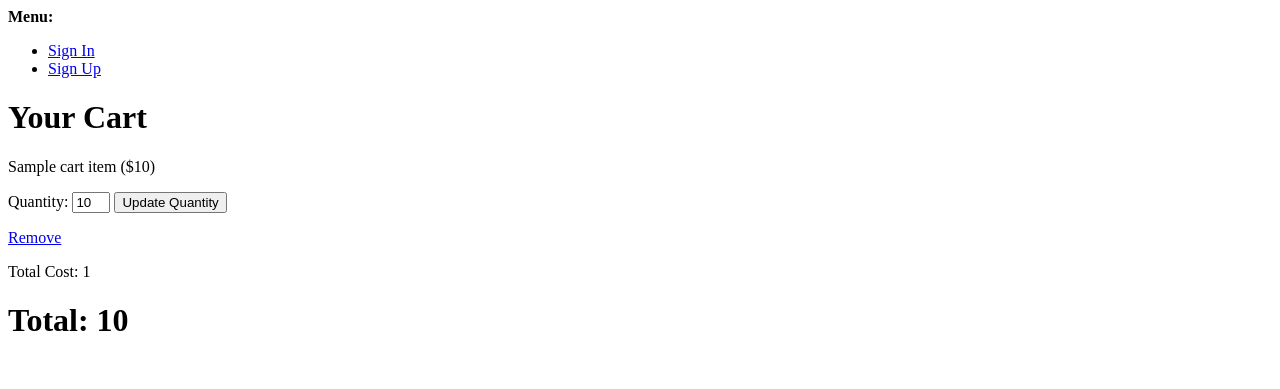
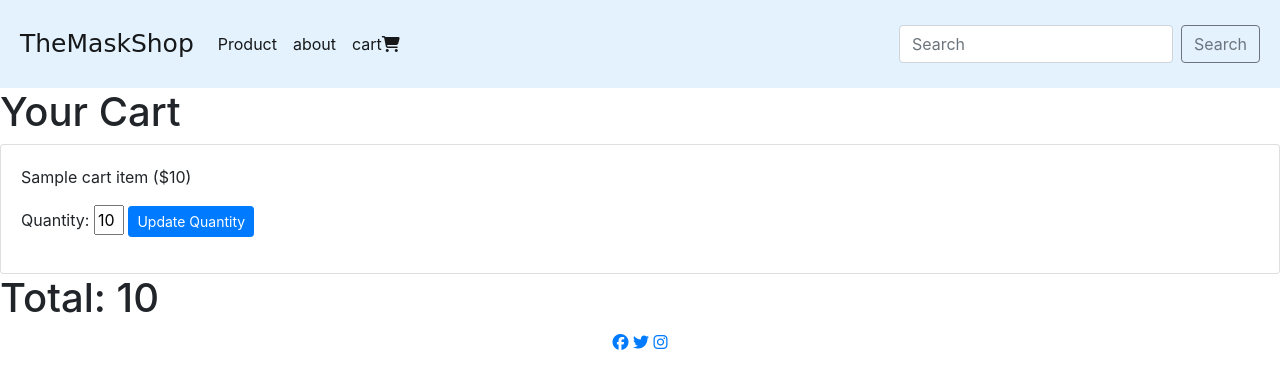
Before and after one commit to Code-Institute-Submissions/tgc6-ln-project-4, a Django app: template cart/templates/cart/view_cart.template.html in a window 1280 px wide. Shown: the top 389 px of the page. Run offline with Django 3.2, Linux system fonts and the light colour scheme; the template is opened without the code that fills it: most values are stand-ins (such as "Sample title", 1, 10 or a date in 2020); parts of the project's set-up code (start-up, migrations or seed data) failed here and were passed over; some libraries are stand-ins or nearby versions.

Commit message:
amend urls with include in proj/settings

```diff
--- a/cart/templates/cart/view_cart.template.html
+++ b/cart/templates/cart/view_cart.template.html
@@ -1,4 +1,4 @@
-{% extends 'base.html' %}
+{% extends 'base.template.html' %}
 {% load cloudinary %}
 
 {%block content %}
@@ -16,8 +16,8 @@
                 </form>
             </p>
         </div>
-        <a class="btn btn-danger btn-sm" href="{% url 'remove_from_cart_url' product_id=cart_item.id %}">Remove</a>
-        <p>Total Cost: {{cart_item.total_cost}}</p>
+        <!-- <a class="btn btn-danger btn-sm" href="{% url 'remove_from_cart_url' product_id=cart_item.id %}">Remove</a>
+        <p>Total Cost: {{cart_item.total_cost}}</p> -->
     </div>
 </div>
 {%endfor%}
--- a/cart/urls.py
+++ b/cart/urls.py
@@ -2,6 +2,6 @@ from django.urls import path
 import cart.views
 
 urlpatterns = [
-    path('view/cart/', cart.views.view_cart, name='view_cart'),
-
+  path('add/<product_id>', cart.views.add_to_cart, name='add_to_cart_route'),
+  path('view/cart/', cart.views.view_cart, name='view_cart_route'),
 ]
--- a/faceMaskShop/settings.py
+++ b/faceMaskShop/settings.py
@@ -50,8 +50,9 @@ INSTALLED_APPS = [
     'cloudinary',
     'products',
     'reviews',
+    'cart',
     # 'checkout'
-    'cart',
+
 ]
 
 MIDDLEWARE = [
--- a/faceMaskShop/urls.py
+++ b/faceMaskShop/urls.py
@@ -15,20 +15,15 @@ Including another URLconf
 """
 from django.contrib import admin
 from django.urls import path, include
-import checkout.views
-import cart.views
-import products.views
-import reviews.views
+from . import views
 
 
 urlpatterns = [
     path('admin/', admin.site.urls),
     path('accounts/', include('allauth.urls')),
-    path('checkout/', checkout.views.index),
-    path('', products.views.index,
-         name='home_route'),
-    path('about/', products.views.about, name='about_route'),
-    path('reviews/', reviews.views.index),
-    # path('checkout/', checkout.views.checkout)
-
+    path('', views.index, name='home_route'),
+    path('about/', views.about, name='about_route'),
+    path('cart/', include('cart.urls')),
+    path('checkout/', include('checkout.urls')),
+    path('reviews/', include('views.urls')),
 ]
--- a/products/templates/products/index.template.html
+++ b/products/templates/products/index.template.html
@@ -25,7 +25,7 @@
             ><h5 class="mb-0 card-title">{{p.title}}</h5></a>
           <p class="text">{{ p.name }}</p>
           <p class="card-text d-inline text-center">
-            <strong>${{p.selling_price}}</strong></p>
+          <strong>${{p.selling_price}}</strong></p>
         </div>
       </div>
       {% endfor %}
--- a/templates/base.template.html
+++ b/templates/base.template.html
@@ -60,8 +60,8 @@
             >
           </li>
             <li class="nav-item active">
-             <a class="nav-link" href="{% url 'view_cart'%}"
-              >cart<i class ="fas fa-shopping-cart"></i>
+             <a class="nav-link" href="{% url 'view_cart_route'%}"
+             >cart<i class ="fas fa-shopping-cart"></i></a>
           </li>
         </ul>
         <form class="form-inline my-2 my-lg-0">
```
Also changed, not shown: cart/views.py (+28 -0 lines).
